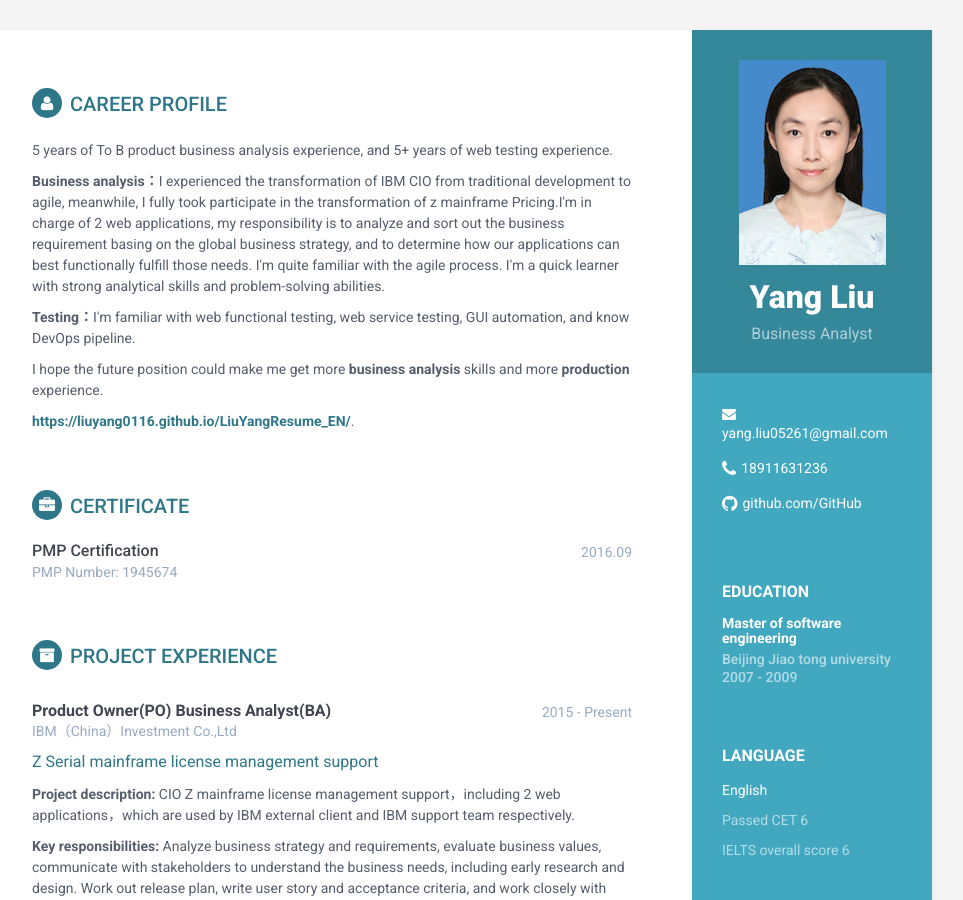
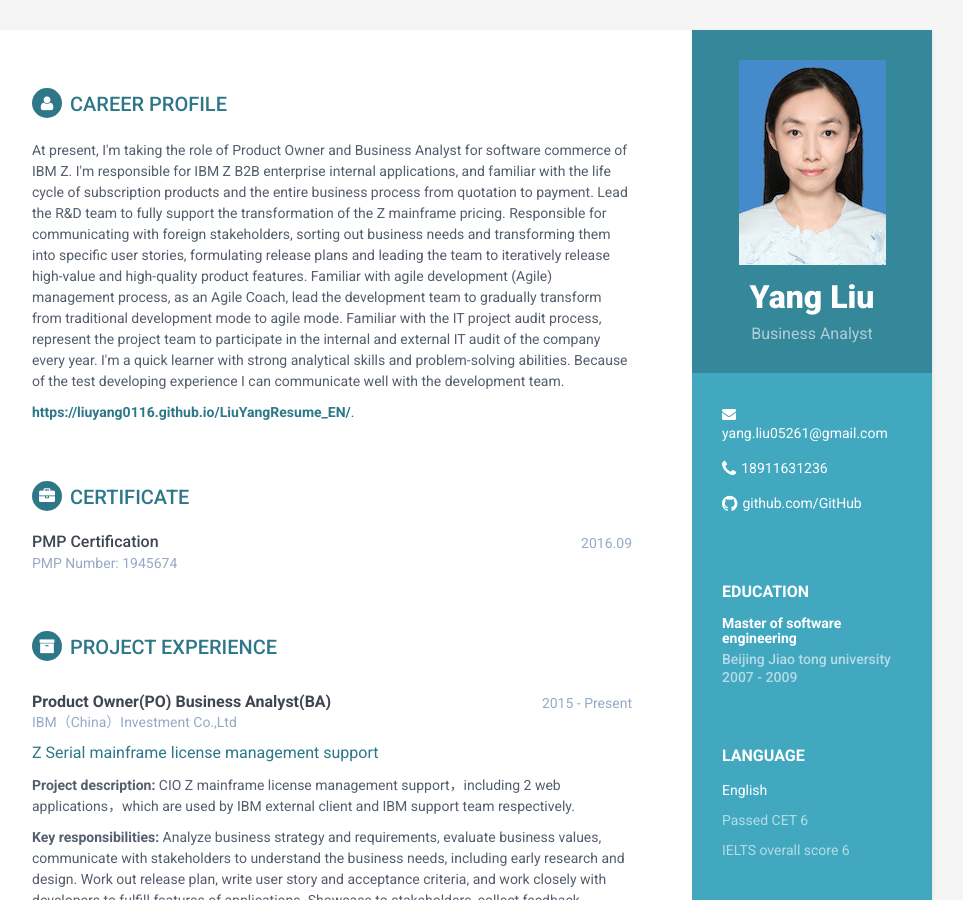
Before and after one commit to liuyang0116/LiuYangResume_EN, a Jekyll site: the page built from index.html, in a window 1280 px wide and 900 px high. Shown: the whole window, without its empty margins (188-1151 px from the left). Built offline with Jekyll 4.4.1, drawn with Linux system fonts in a browser that asks for light colours.

Commit message:
Update carrier-profile.html

```diff
--- a/_includes/carrier-profile.html
+++ b/_includes/carrier-profile.html
@@ -1,12 +1,9 @@
 <section class="section summary-section">
 <h2 class="section-title"><i class="fa fa-user"></i>Career profile</h2>
 <div class="summary">
-    <p>
-	5 years of To B product business analysis experience, and 5+ years of web testing experience.
-	<p><b>Business analysis：</b>I experienced the transformation of IBM CIO from traditional development to agile, meanwhile, I fully took participate in the transformation of z mainframe Pricing.I'm in charge of 2 web applications, my responsibility is to analyze and sort out the business requirement basing on the global business strategy, and to determine how our applications can best functionally fulfill those needs.
-		I'm quite familiar with the agile process. I'm a quick learner with strong analytical skills and problem-solving abilities.</p>
-	<p><b>Testing：</b>I'm familiar with web functional testing, web service testing, GUI automation, and know DevOps pipeline.</p>
-	<p>I hope the future position could make me get more <b>business analysis</b> skills and more <b>production</b> experience.</p>
+    <p>At present, I'm taking the role of Product Owner and Business Analyst for software commerce of IBM Z. I'm responsible for IBM Z B2B enterprise internal applications, and familiar with the life cycle of subscription products and the entire business process from quotation to payment.
+	    Lead the R&D team to fully support the transformation of the Z mainframe pricing. Responsible for communicating with foreign stakeholders, sorting out business needs and transforming them into specific user stories, formulating release plans and leading the team to iteratively release high-value and high-quality product features.
+	    Familiar with agile development (Agile) management process, as an Agile Coach, lead the development team to gradually transform from traditional development mode to agile mode. Familiar with the IT project audit process, represent the project team to participate in the internal and external IT audit of the company every year. I'm a quick learner with strong analytical skills and problem-solving abilities. Because of the test developing experience I can communicate well with the development team.
 </p>
 	</p>
 	<p>
```
